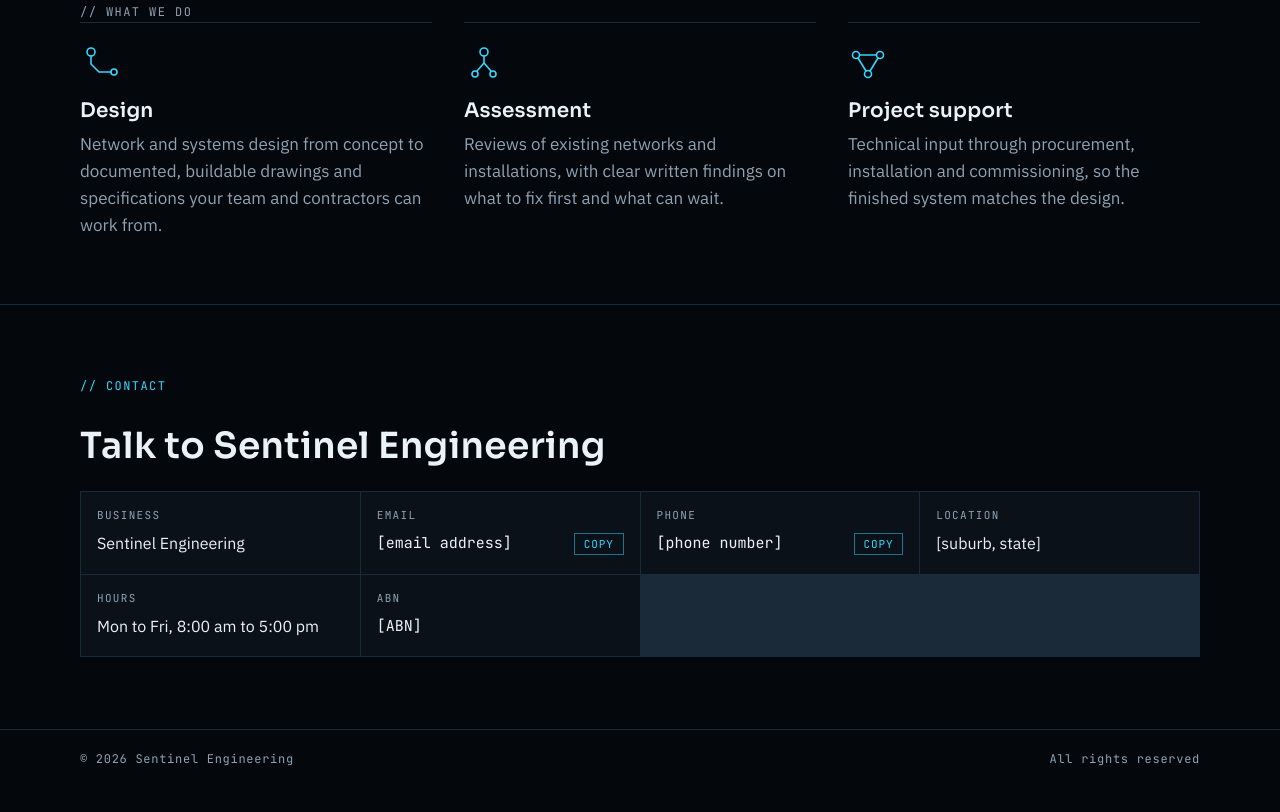
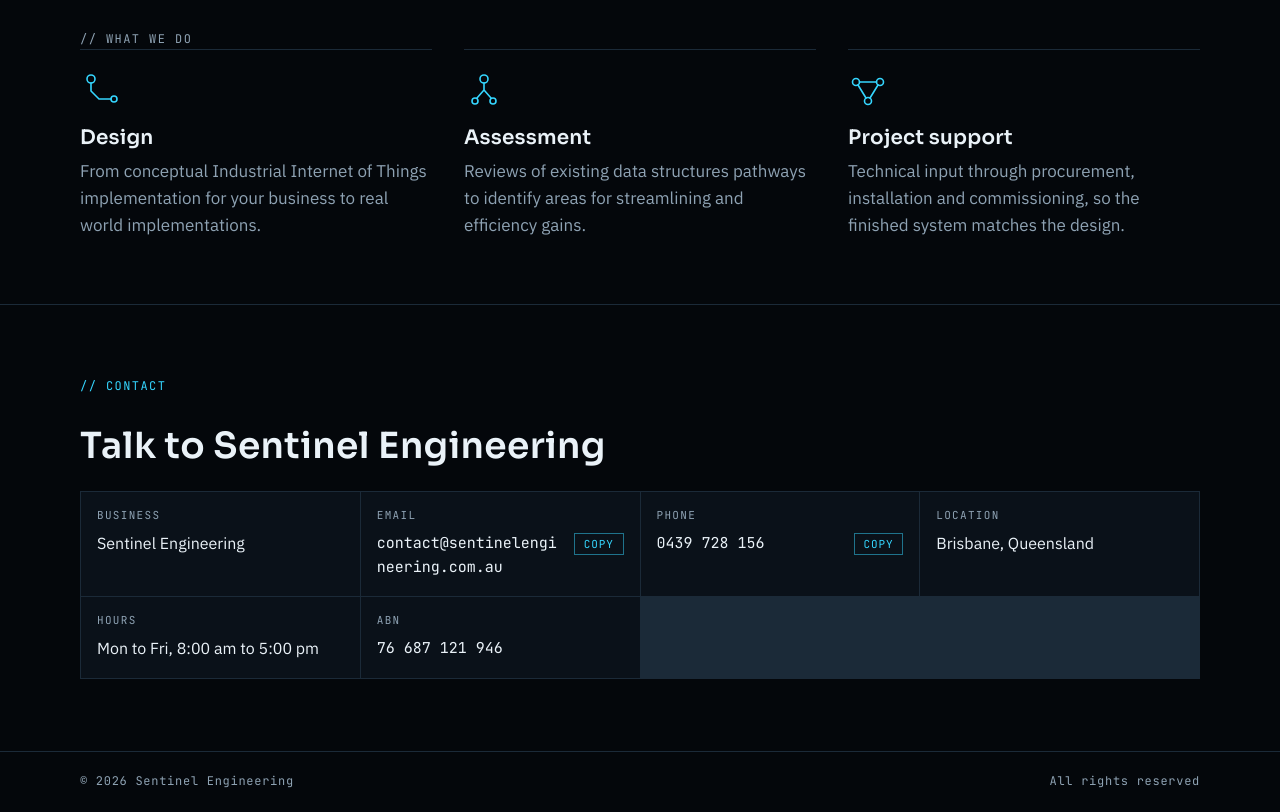
Before and after one commit to met0rical/Sentinel, a plain HTML site: page Public/index.html in a window 1280 px wide. Shown: the part 855-1667 px from the top of the page. Before the commit the page ends 1644 px from the top, so only its background shows below. Drawn offline with Linux system fonts and the light colour scheme.

Commit message:
Reworded lorum ipsum

```diff
--- a/Public/index.html
+++ b/Public/index.html
@@ -272,9 +272,9 @@
     <canvas id="net" aria-hidden="true"></canvas>
     <div class="wrap">
       <div>
-        <p class="tag">Network &amp; systems engineering</p>
+        <p class="tag">IIOT &amp; Systems engineering</p>
         <h1>Engineering for the systems your business depends on</h1>
-        <p class="lede">Sentinel Engineering is a small, independent practice. We work directly with clients from first conversation to final drawings, so the person who scopes your job is the person who does it. Call or email and you will get a straight answer on what is involved, how long it will take and what it will cost.</p>
+        <p class="lede">Sentinel Engineering is a small, independent practice. We work directly with clients from first conversation to final implementation, so the person who scopes your job is the person who does it. Call or email and you will get a straight answer on what is involved, how long it will take and what it will cost.</p>
         <a class="btn" href="#contact">Get in touch</a>
       </div>
       <div class="panel">
@@ -290,12 +290,12 @@
         <article>
           <svg viewBox="0 0 40 40" aria-hidden="true"><circle cx="11" cy="9" r="4"/><path d="M11 13v8l8 8h12"/><circle cx="34" cy="29" r="3"/></svg>
           <h2>Design</h2>
-          <p>Network and systems design from concept to documented, buildable drawings and specifications your team and contractors can work from.</p>
+          <p>From conceptual Industrial Internet of Things implementation for your business to real world implementations.</p>
         </article>
         <article>
           <svg viewBox="0 0 40 40" aria-hidden="true"><circle cx="20" cy="9" r="4"/><path d="M20 13v7M20 20l-7 8M20 20l7 8"/><circle cx="11" cy="31" r="3"/><circle cx="29" cy="31" r="3"/></svg>
           <h2>Assessment</h2>
-          <p>Reviews of existing networks and installations, with clear written findings on what to fix first and what can wait.</p>
+          <p>Reviews of existing data structures pathways to identify areas for streamlining and efficiency gains.</p>
         </article>
         <article>
           <svg viewBox="0 0 40 40" aria-hidden="true"><circle cx="8" cy="12" r="3.5"/><circle cx="32" cy="12" r="3.5"/><circle cx="20" cy="31" r="3.5"/><path d="M11.5 12h17M10 15l8 13M30 15l-8 13"/></svg>
@@ -317,15 +317,15 @@
         </div>
         <div class="cell">
           <p class="k">Email</p>
-          <p class="value"><span id="email">[email address]</span><button class="copy" type="button" data-target="email">Copy</button></p>
+          <p class="value"><span id="email">contact@sentinelengineering.com.au</span><button class="copy" type="button" data-target="email">Copy</button></p>
         </div>
         <div class="cell">
           <p class="k">Phone</p>
-          <p class="value"><span id="phone">[phone number]</span><button class="copy" type="button" data-target="phone">Copy</button></p>
+          <p class="value"><span id="phone">0439 728 156</span><button class="copy" type="button" data-target="phone">Copy</button></p>
         </div>
         <div class="cell">
           <p class="k">Location</p>
-          <p class="value plain">[suburb, state]</p>
+          <p class="value plain">Brisbane, Queensland</p>
         </div>
         <div class="cell">
           <p class="k">Hours</p>
@@ -333,7 +333,7 @@
         </div>
         <div class="cell">
           <p class="k">ABN</p>
-          <p class="value">[ABN]</p>
+          <p class="value">76 687 121 946</p>
         </div>
       </div>
     </div>
```
Also changed, not shown: Public/Assets/logo.png (deleted).
